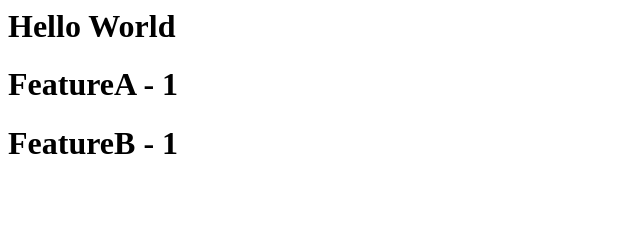
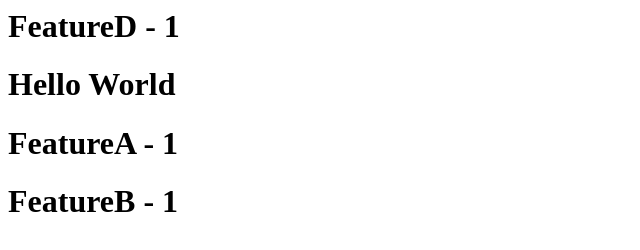
Before and after one commit to chungnguyen26011992/git_rebase, a plain HTML site: page app/index.html in a window 1280 px wide. Shown: the whole page, without its empty margins (0-640 px from the left). Drawn offline with Linux system fonts and the light colour scheme.

Commit message:
featureD - 1

```diff
--- a/app/index.html
+++ b/app/index.html
@@ -1,4 +1,5 @@
 <div class="featureC">
+    <h1>FeatureD - 1</h1>
     <h1>Hello World</h1>
     <h1>FeatureA - 1</h1>
     <h1>FeatureB - 1</h1>
```
